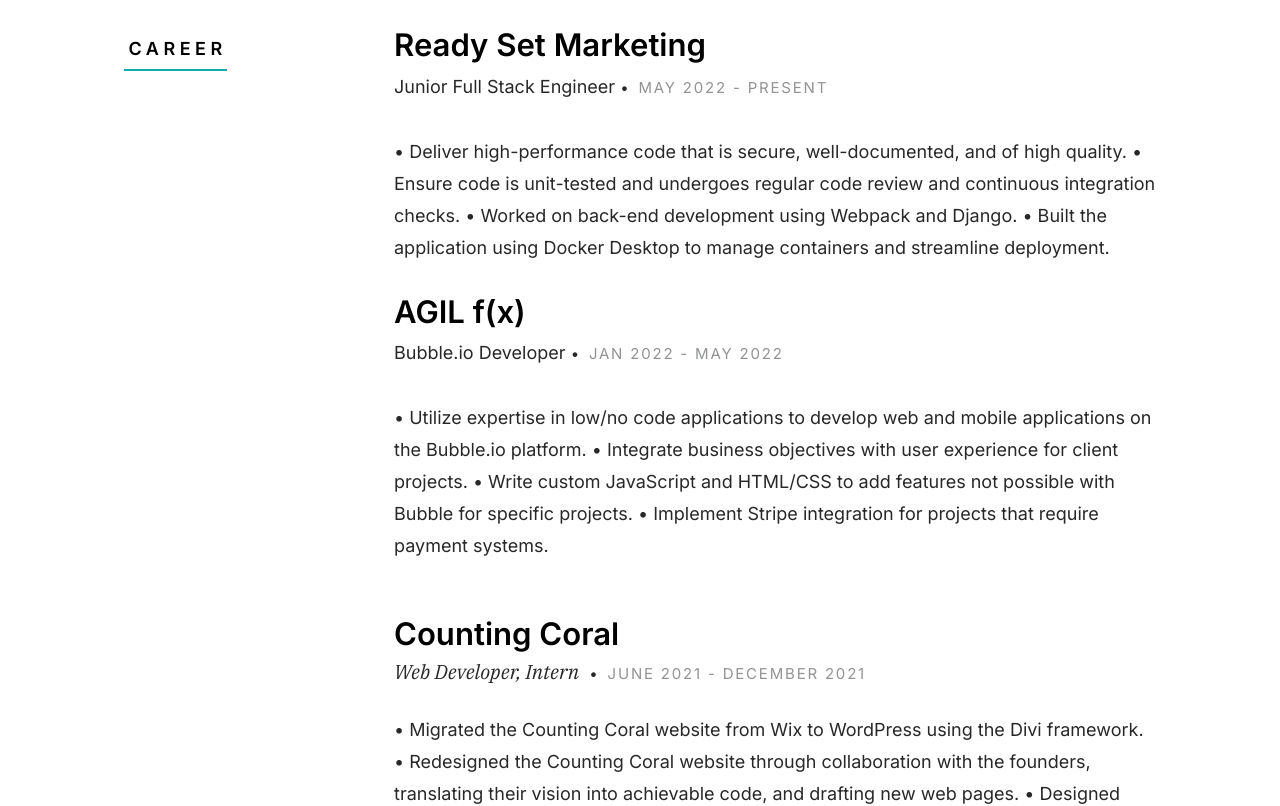
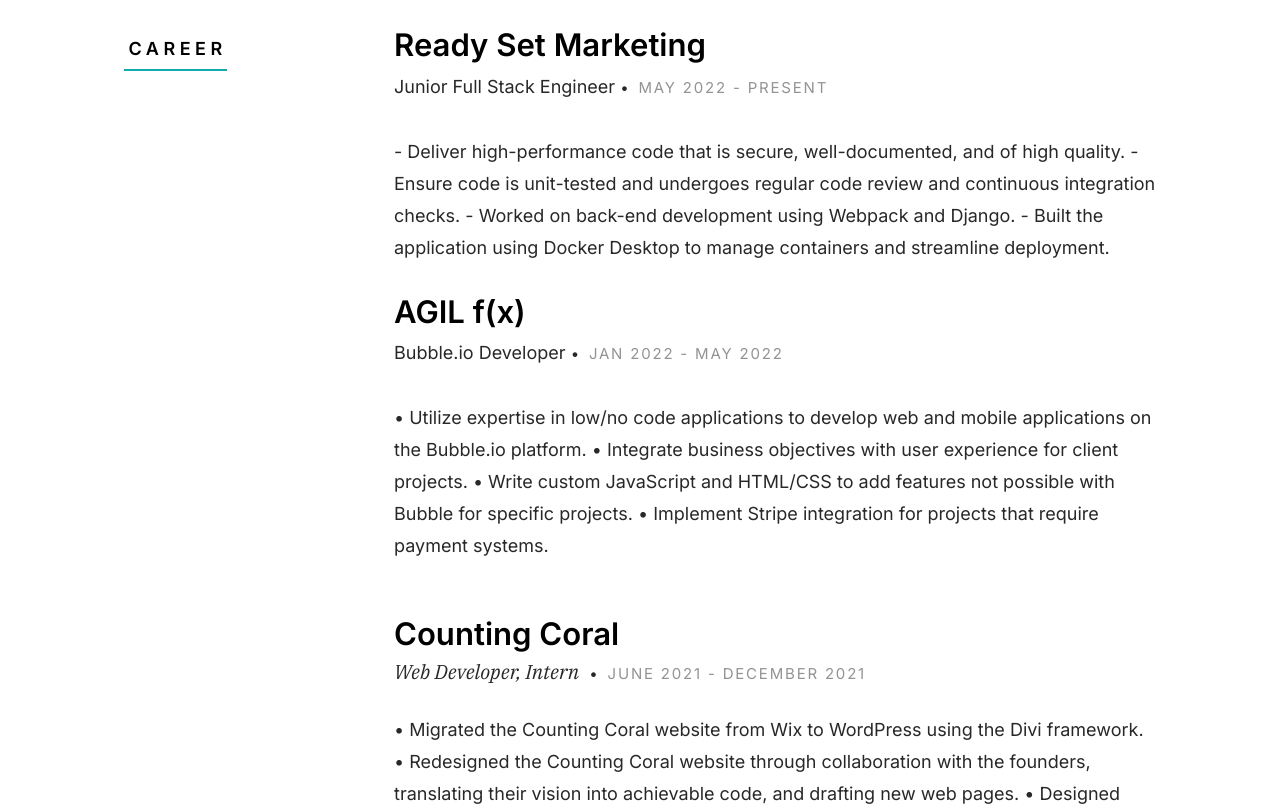
Before and after one commit to LeoKalshteyn/portfolio2.0, a plain HTML site: page index.html in a window 1280 px wide. Shown: the part 1860-2666 px from the top of the page. Drawn offline with nearby package versions, Linux system fonts and the light colour scheme; no server answers; a web font is replaced by a local one.

Commit message:
Update index.html

```diff
--- a/index.html
+++ b/index.html
@@ -179,12 +179,12 @@
           </div>
 
           <p>
-            • Deliver high-performance code that is secure, well-documented, and of high
+            - Deliver high-performance code that is secure, well-documented, and of high
             quality.
-            • Ensure code is unit-tested and undergoes regular code review and continuous
+            - Ensure code is unit-tested and undergoes regular code review and continuous
             integration checks.
-            • Worked on back-end development using Webpack and Django.
-            • Built the application using Docker Desktop to manage containers and streamline
+            - Worked on back-end development using Webpack and Django.
+            - Built the application using Docker Desktop to manage containers and streamline
             deployment.
           </p>
 
```
